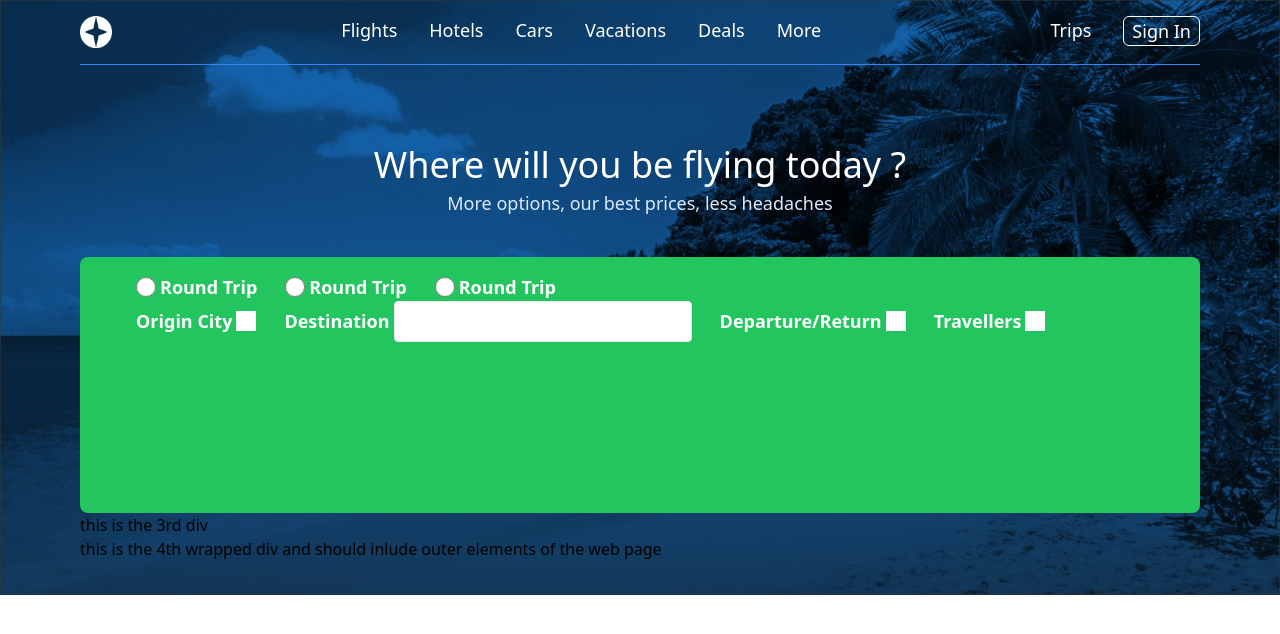
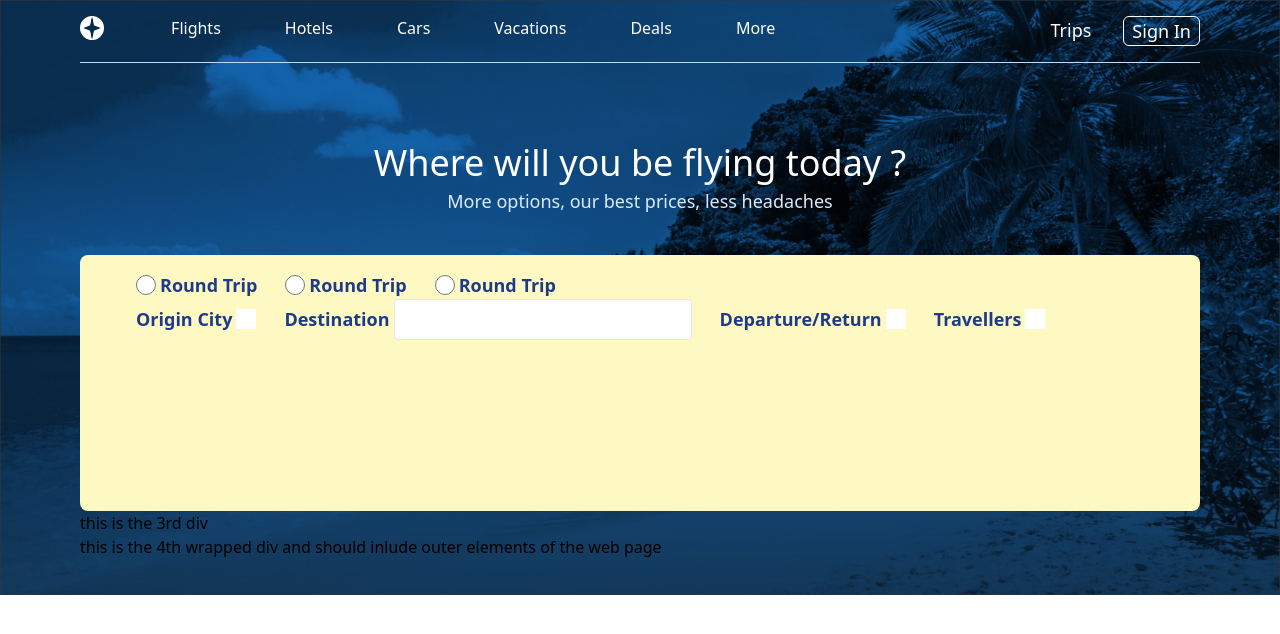
Before and after one commit to Sam516-Dev/my-project, a React (Create React App) app: page / in a window 1280 px wide. Shown: the top 634 px of the page. Built offline with nearby package versions, Linux system fonts and the light colour scheme.

Commit message:
updates
Signed-off-by: Sam516-Dev <samuelnjoroge3455@gmail.com>

```diff
--- a/src/components/FrontBar.js
+++ b/src/components/FrontBar.js
@@ -7,23 +7,23 @@ function FrontBar() {
   return (
     <div>
       <div>
-        <div className=" bg-green-500 py-32  rounded-lg mt-10">
+        <div className=" bg-yellow-100 py-32  rounded-lg mt-10">
           <div className=" px-14 flex -mt-28 items-center gap-7">
-            <div className="gap-1 text-white font-semibold text-lg flex items-center">
+            <div className="gap-1 text-blue-900 font-semibold text-lg flex items-center">
               <input
                 type="radio"
                 className="form-radio text-indigo-600 h-5 w-5"
               />
               <label> Round Trip</label>
             </div>
-            <div className=" text-white font-semibold text-lg flex items-center gap-1">
+            <div className=" text-blue-900 font-semibold text-lg flex items-center gap-1">
               <input
                 type="radio"
                 className="form-radio text-indigo-600 h-5 w-5"
               />
               <label> Round Trip</label>
             </div>
-            <div className=" text-white font-semibold text-lg flex items-center gap-1">
+            <div className=" text-blue-900 font-semibold text-lg flex items-center gap-1">
               <input
                 type="radio"
                 className="form-radio text-indigo-600 h-5 w-5"
@@ -33,27 +33,27 @@ function FrontBar() {
           </div>
 
           <div className=" px-14 flex items-center gap-7">
-            <div className="gap-1 text-white font-semibold text-lg flex items-center">
+            <div className="gap-1 text-blue-900 font-semibold text-lg flex items-center">
               <label> Origin City </label>
               <input
                 type="text"
                 className="form-radio text-indigo-600 h-5 w-5"
               />
             </div>
-            <div className=" text-white font-semibold text-lg flex items-center gap-1">
+            <div className=" text-blue-900 font-semibold text-lg flex items-center gap-1">
               <label> Destination </label>
               <input
                 type="text"
                 class="appearance-none border rounded w-full py-2 px-3 text-gray-700 leading-tight focus:outline-none focus:shadow-outline" id="username"/>
             </div>
-            <div className=" text-white font-semibold text-lg flex items-center gap-1">
+            <div className=" text-blue-900 font-semibold text-lg flex items-center gap-1">
               <label> Departure/Return </label>
               <input
                 type="text"
                 className="form-radio text-indigo-600 h-5 w-5"
               />
             </div>
-            <div className=" text-white font-semibold text-lg flex items-center gap-1">
+            <div className=" text-blue-900 font-semibold text-lg flex items-center gap-1">
               <label> Travellers </label>
               <input
                 type="text"
--- a/src/components/Navbar.js
+++ b/src/components/Navbar.js
@@ -4,12 +4,12 @@ import logo from '../Media/Assets/logo.png'
 export default function () {
   return (
     <div>
-    <div className=" border-b border-blue-500 py-4 flex justify-between">
-        <div className="  h-8 w-8 ">
+    <div className=" border-b border-blue-200 py-4 flex justify-between">
+        <div className=" h-6 w-6 ">
           <img src={logo} alt="logo" />
         </div>
-      <div>
-        <ul className=" text-white gap-8 font-medium text-lg flex">
+      <div className="mr-52">
+        <ul className=" text-white gap-16 font-normal flex">
           <li>
             <a href="#">Flights</a>
           </li>
@@ -31,7 +31,7 @@ export default function () {
         </ul>
       </div>
       <div>
-        <ul className=" text-white gap-8 font-medium text-lg flex">
+        <ul className=" text-white gap-8 font-normal text-lg flex">
           <li>
             <a href="#">Trips</a>
           </li>
```
Also changed, not shown: src/Media/Assets/logo512.png (renamed from public/logo512.png).
